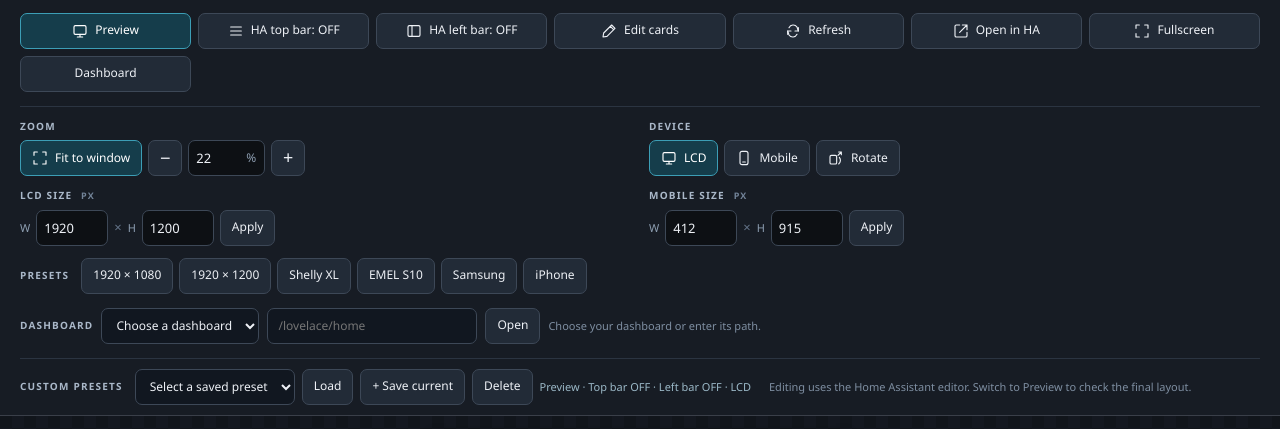
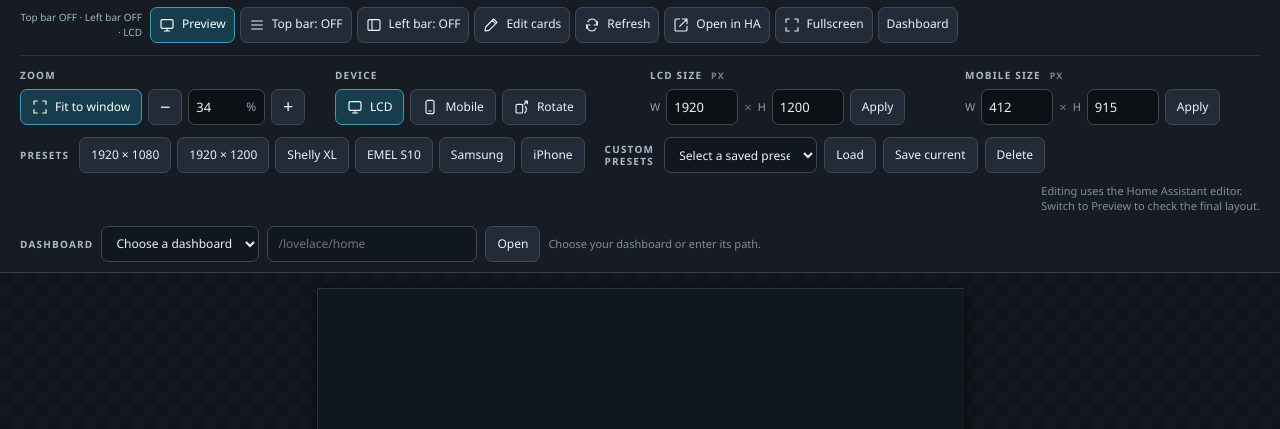
Before and after one commit to krleas/ha-screen-studio, a website: page src/studio.html in a window 1280 px wide. Shown: the part 61-490 px from the top of the page. Drawn offline with Linux system fonts and the light colour scheme.

Commit message:
Compact toolbar and status placement [skip ci]

```diff
--- a/src/studio.html
+++ b/src/studio.html
@@ -86,40 +86,47 @@
     #emptyState { position:absolute; inset:0; display:flex; flex-direction:column; align-items:center; justify-content:center; padding:40px; text-align:center; background:#111720; color:#aab8c9; }
     #emptyState b { font-size:32px; color:#eef1f6; }
     #emptyState p { font-size:18px; max-width:500px; }
-    /* Reflow complete control groups instead of stranding presets at the right. */
-    .bar { min-width:0; max-height:60dvh; overflow-y:auto; overflow-x:hidden; }
-    .top, .brand, .controls, .dashboard-picker, .custom-presets { min-width:0; }
+    /* Keep saved and built-in presets together, without a separate status row. */
+    .bar { min-width:0; max-height:60dvh; overflow-y:auto; overflow-x:hidden; gap:12px; }
+    .top, .brand, .controls, .dashboard-picker { min-width:0; }
     .controls > *, .setting-row > * { flex-shrink:0; }
-    @media (max-width:1800px) {
-      .settings { display:grid; grid-template-columns:repeat(4,minmax(0,1fr)); gap:12px 18px; }
-      .preset-group { grid-column:1 / -1; margin-left:0; flex-direction:row; align-items:center; gap:12px; }
-      .preset-buttons { min-height:36px; }
-      .custom-presets .status-row { flex:1 1 300px; min-width:0; }
+    .preview-control { display:flex; align-items:center; gap:8px; }
+    .preview-control .mode-info { order:-1; text-align:right; }
+    .mode-info { width:140px; font-size:10px; line-height:1.45; color:#9bb8c7; }
+    .settings { display:grid; grid-template-columns:repeat(4,minmax(0,1fr)); gap:12px 20px; }
+    .presets-strip { display:flex; align-items:center; flex-wrap:wrap; gap:10px 20px; }
+    .preset-group { display:flex; align-items:center; gap:10px; margin:0; min-width:0; }
+    .preset-buttons { flex-wrap:wrap; }
+    .custom-presets { border:0; padding:0; gap:7px; flex-wrap:nowrap; min-width:0; }
+    .custom-presets .group-label { line-height:1.25; margin:0 3px 0 0; }
+    .custom-presets select { width:153px; }
+    .editor-note { flex:0 1 auto; margin-left:auto; line-height:1.4; }
+    .editor-note span { display:block; white-space:nowrap; }
+    @media (max-width:1450px) {
+      .top { gap:10px; }
+      .controls { gap:5px; }
+      .controls button, .controls .link { padding-inline:8px; }
+      .mode-info { width:122px; }
+      .editor-note { max-width:none; }
     }
-    @media (max-width:1320px) {
-      .top { align-items:flex-start; }
-      .controls { flex:1 1 100%; display:grid; grid-template-columns:repeat(7,minmax(0,1fr)); }
-      .controls > * { min-width:0; padding-inline:7px; }
-      .controls > * span { white-space:normal; text-align:center; }
+    @media (max-width:1200px) {
+      .controls { flex:1 1 100%; }
       .settings { grid-template-columns:repeat(2,minmax(0,1fr)); }
-      .custom-presets .status-row { justify-content:flex-start; text-align:left; }
     }
     @media (max-width:760px) {
-      .controls { grid-template-columns:repeat(4,minmax(0,1fr)); }
       .settings { gap:12px; }
       .dimensions { gap:4px; }
       .dimensions label { gap:4px; }
       .dimensions input { width:62px; }
-      .preset-group { flex-direction:column; align-items:flex-start; gap:7px; }
+      .preset-group { flex-wrap:wrap; }
+      .custom-presets { flex-wrap:wrap; }
       #dashboardHint { flex-basis:100%; }
     }
     @media (max-width:620px) {
-      .controls { grid-template-columns:repeat(2,minmax(0,1fr)); }
       .settings { grid-template-columns:minmax(0,1fr); }
       .setting-row { flex-wrap:wrap; }
       .dashboard-picker select, .dashboard-picker input, .custom-presets select { max-width:100%; min-width:0; }
-      .dashboard-picker .group-label, .custom-presets > .group-label { flex-basis:100%; }
-      .custom-presets .status-row { margin-left:0; }
+      .dashboard-picker .group-label { flex-basis:100%; }
       .bar { max-height:65dvh; }
     }
   </style>
@@ -129,9 +136,9 @@
     <div class="top">
       <div class="brand"><svg class="icon" viewBox="0 0 24 24" fill="none" stroke="currentColor" stroke-width="1.7" stroke-linecap="round" stroke-linejoin="round" aria-hidden="true"><rect x="3" y="4" width="18" height="13" rx="2"/><path d="M8 21h8m-4-4v4"/></svg><div><b>HA Screen Studio</b><span class="byline">by Kopterworx</span></div><span class="chip" id="viewportLabel">LCD · 1920 × 1200</span></div>
       <div class="controls">
-        <button type="button" id="preview" class="active" aria-pressed="true"><svg class="icon" viewBox="0 0 24 24" fill="none" stroke="currentColor" stroke-width="1.7" stroke-linecap="round" stroke-linejoin="round" aria-hidden="true"><rect x="3" y="4" width="18" height="13" rx="2"/><path d="M8 21h8m-4-4v4"/></svg><span>Preview</span></button>
-        <button type="button" id="toggleHaMenu" aria-pressed="false"><svg class="icon" viewBox="0 0 24 24" fill="none" stroke="currentColor" stroke-width="1.7" stroke-linecap="round" stroke-linejoin="round" aria-hidden="true"><path d="M4 6h16M4 12h16M4 18h16"/></svg><span id="haMenuLabel">HA top bar: OFF</span></button>
-        <button type="button" id="toggleHaSidebar" aria-pressed="false"><svg class="icon" viewBox="0 0 24 24" fill="none" stroke="currentColor" stroke-width="1.7" stroke-linecap="round" stroke-linejoin="round" aria-hidden="true"><rect x="3" y="4" width="18" height="16" rx="2"/><path d="M9 4v16"/></svg><span id="haSidebarLabel">HA left bar: OFF</span></button>
+        <div class="preview-control"><button type="button" id="preview" class="active" aria-pressed="true"><svg class="icon" viewBox="0 0 24 24" fill="none" stroke="currentColor" stroke-width="1.7" stroke-linecap="round" stroke-linejoin="round" aria-hidden="true"><rect x="3" y="4" width="18" height="13" rx="2"/><path d="M8 21h8m-4-4v4"/></svg><span>Preview</span></button><span id="modeInfo" class="mode-info" role="status">Dashboard preview</span></div>
+        <button type="button" id="toggleHaMenu" aria-pressed="false"><svg class="icon" viewBox="0 0 24 24" fill="none" stroke="currentColor" stroke-width="1.7" stroke-linecap="round" stroke-linejoin="round" aria-hidden="true"><path d="M4 6h16M4 12h16M4 18h16"/></svg><span id="haMenuLabel">Top bar: OFF</span></button>
+        <button type="button" id="toggleHaSidebar" aria-pressed="false"><svg class="icon" viewBox="0 0 24 24" fill="none" stroke="currentColor" stroke-width="1.7" stroke-linecap="round" stroke-linejoin="round" aria-hidden="true"><rect x="3" y="4" width="18" height="16" rx="2"/><path d="M9 4v16"/></svg><span id="haSidebarLabel">Left bar: OFF</span></button>
         <button type="button" id="edit" aria-pressed="false"><svg class="icon" viewBox="0 0 24 24" fill="none" stroke="currentColor" stroke-width="1.7" stroke-linecap="round" stroke-linejoin="round" aria-hidden="true"><path d="m16 3 5 5-12 12-6 1 1-6Z M14 5l5 5"/></svg><span>Edit cards</span></button>
         <button type="button" id="refresh" title="Reload the dashboard"><svg class="icon" viewBox="0 0 24 24" fill="none" stroke="currentColor" stroke-width="1.7" stroke-linecap="round" stroke-linejoin="round" aria-hidden="true"><path d="M20 7v5h-5M4 17v-5h5"/><path d="M6 7a7 7 0 0 1 12-1l2 6M4 12l2 6a7 7 0 0 0 12-1"/></svg><span>Refresh</span></button>
         <a class="link" id="normalHa" href="#" aria-disabled="true" target="_blank" rel="noopener"><svg class="icon" viewBox="0 0 24 24" fill="none" stroke="currentColor" stroke-width="1.7" stroke-linecap="round" stroke-linejoin="round" aria-hidden="true"><path d="M14 3h7v7m0-7L10 14"/><path d="M10 3H5a2 2 0 0 0-2 2v14a2 2 0 0 0 2 2h14a2 2 0 0 0 2-2v-5"/></svg><span>Open in HA</span></a>
@@ -175,7 +182,10 @@
           <button type="button" id="applyPhoneSize" ><span>Apply</span></button>
         </div>
       </section>
-      <section class="setting-group preset-group" aria-label="Screen size presets">
+
+    </div>
+    <div class="presets-strip">
+      <section class="preset-group" aria-label="Screen size presets">
         <span class="group-label">PRESETS</span>
         <div class="setting-row preset-buttons">
           <button type="button" id="preset1080" title="LCD · 1920 × 1080 px">1920 × 1080</button>
@@ -186,6 +196,15 @@
           <button type="button" id="presetIphone" title="Approximate mobile viewport · 393 × 852 CSS px">iPhone</button>
         </div>
       </section>
+    <div class="custom-presets" role="group" aria-label="Custom presets">
+      <span class="group-label">CUSTOM<br>PRESETS</span>
+      <select id="customPreset" aria-label="Saved custom preset"><option value="">Select a saved preset</option></select>
+      <button type="button" id="loadCustom">Load</button>
+      <button type="button" id="saveCustom">Save current</button>
+      <button type="button" id="deleteCustom">Delete</button>
+
+    </div>
+      <p class="note editor-note"><span>Editing uses the Home Assistant editor.</span><span>Switch to Preview to check the final layout.</span></p>
     </div>
     <div class="dashboard-picker" id="dashboardPicker" role="group" aria-label="Choose your dashboard">
       <span class="group-label">DASHBOARD</span>
@@ -194,14 +213,7 @@
       <button type="button" id="openDashboard">Open</button>
       <span id="dashboardHint" class="note">Choose your dashboard or enter its path.</span>
     </div>
-    <div class="custom-presets" role="group" aria-label="Custom presets">
-      <span class="group-label">CUSTOM PRESETS</span>
-      <select id="customPreset" aria-label="Saved custom preset"><option value="">Select a saved preset</option></select>
-      <button type="button" id="loadCustom">Load</button>
-      <button type="button" id="saveCustom">+ Save current</button>
-      <button type="button" id="deleteCustom">Delete</button>
-      <div class="status-row"><span id="modeInfo">Dashboard preview</span><p class="note">Editing uses the Home Assistant editor. Switch to Preview to check the final layout.</p></div>
-    </div>
+
   </header>
   <main id="stage" class="stage">
     <div id="mount" class="mount">
@@ -305,10 +317,10 @@
       let showHaSidebar = false;
       try { showHaSidebar = localStorage.getItem(SIDEBAR_KEY) === 'true'; } catch (_) {}
       const updateMenuButton = () => {
-        $('haSidebarLabel').textContent = 'HA left bar: ' + (showHaSidebar ? 'ON' : 'OFF');
+        $('haSidebarLabel').textContent = 'Left bar: ' + (showHaSidebar ? 'ON' : 'OFF');
         $('toggleHaSidebar').classList.toggle('active', showHaSidebar);
         $('toggleHaSidebar').setAttribute('aria-pressed', String(showHaSidebar));
-        $('haMenuLabel').textContent = 'HA top bar: ' + (showHaMenu ? 'ON' : 'OFF');
+        $('haMenuLabel').textContent = 'Top bar: ' + (showHaMenu ? 'ON' : 'OFF');
         $('toggleHaMenu').classList.toggle('active', showHaMenu);
         $('toggleHaMenu').setAttribute('aria-pressed', String(showHaMenu));
       };
@@ -415,7 +427,7 @@
           button.classList.toggle('active', device === kind);
           button.setAttribute('aria-pressed', String(device === kind));
         }
-        if (mode === 'preview') $('modeInfo').textContent = 'Preview · Top bar ' + (showHaMenu ? 'ON' : 'OFF') + ' · Left bar ' + (showHaSidebar ? 'ON' : 'OFF') + ' · ' + label;
+        if (mode === 'preview') $('modeInfo').textContent = 'Top bar ' + (showHaMenu ? 'ON' : 'OFF') + ' · Left bar ' + (showHaSidebar ? 'ON' : 'OFF') + ' · ' + label;
       };
       const setMode = next => {
         if (next === mode) return;
```
